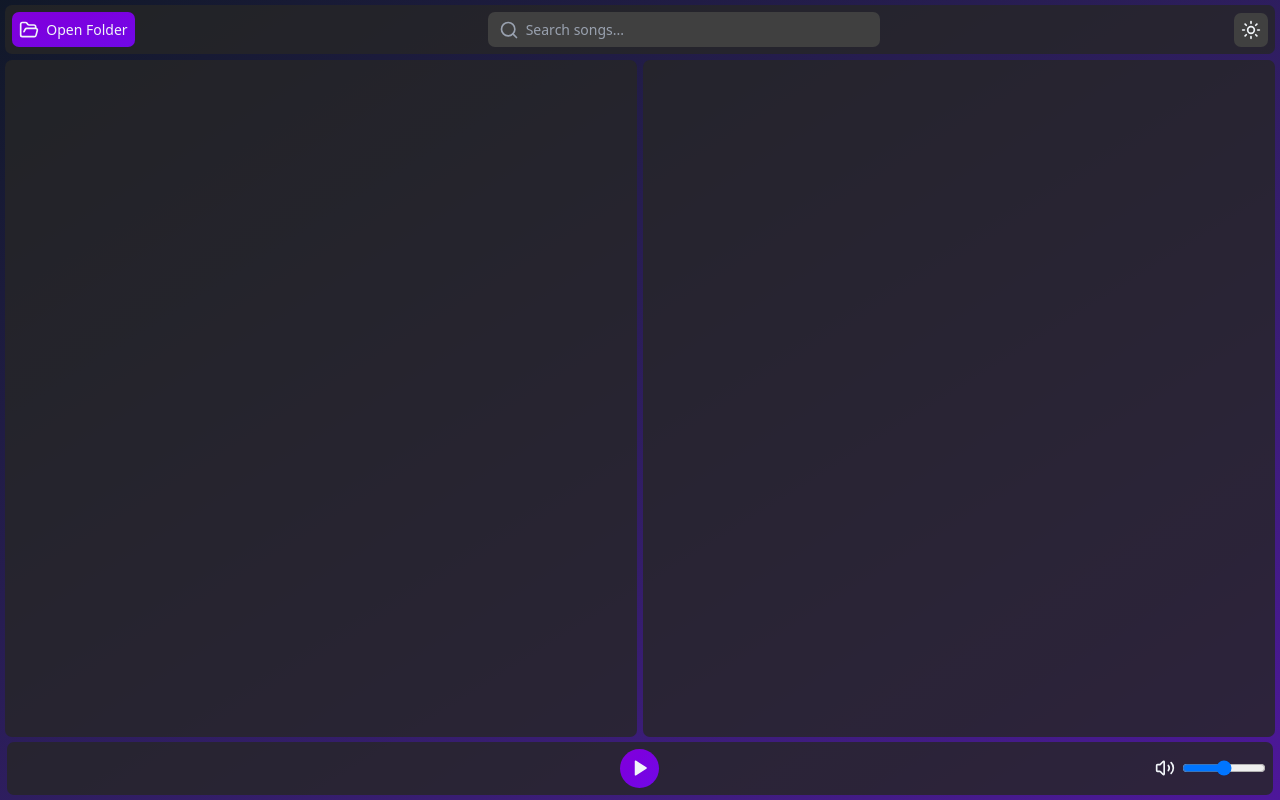
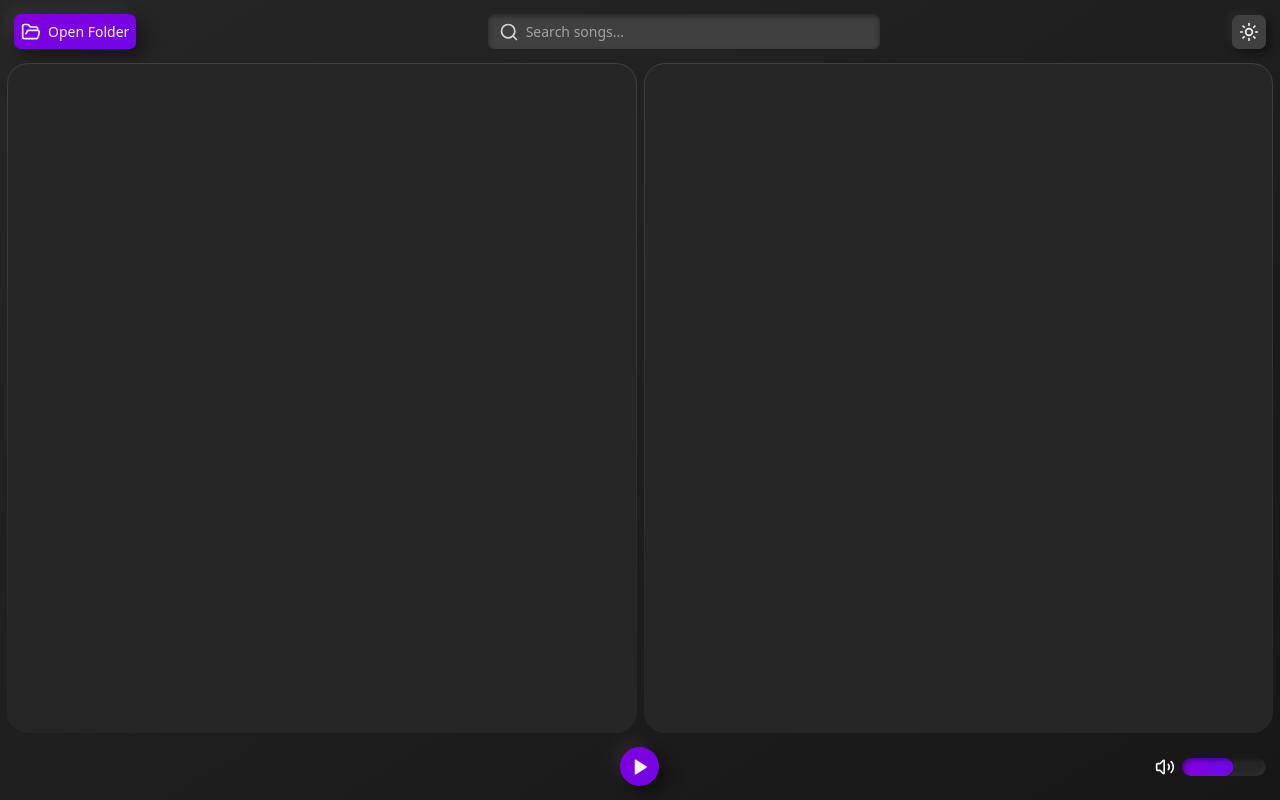
Before and after one commit to ReinhardtJ/tag-player, a SvelteKit app: page / in a window 1280 px wide. Built offline with nearby package versions, Linux system fonts and the light colour scheme.

Commit message:
neumorphic design changes

```diff
--- a/src/lib/components/BottomBar.svelte
+++ b/src/lib/components/BottomBar.svelte
@@ -11,7 +11,7 @@
   }
 </script>
 
-<div class="p-2 bg-gray-300 dark:bg-neutral-800/80 rounded-lg flex items-center justify-between">
+<div class="p-2  rounded-lg flex items-center justify-between">
   <!-- Left: Error message -->
   <div class="flex-1">
     {#if errorState.error}
@@ -21,19 +21,62 @@
 
   <!-- Center: Play/Pause button -->
   <div class="flex-1 flex justify-center">
-    <PlayButton />
+    <PlayButton/>
   </div>
 
   <!-- Right: Volume controls -->
   <div class="flex-1 flex items-center justify-end gap-2">
-    <Volume2 size={20} />
+    <Volume2 size={20}/>
     <input
-      type="range"
-      min="0"
-      max="100"
-      bind:value={volume}
-      oninput={onVolumeChange}
-      class="w-24"
+        type="range"
+        min="0"
+        max="100"
+        bind:value={volume}
+        oninput={onVolumeChange}
+        class="w-24 neo-slider"
+        style="--volume-percent: {volume}%"
     >
   </div>
 </div>
+
+<style>
+    /* Remove default styling */
+    .neo-slider {
+        -webkit-appearance: none;
+        appearance: none;
+        background: transparent;
+        cursor: pointer;
+    }
+
+    /* Track - Neomorphic inset with progressive purple fill and rounded end */
+    .neo-slider::-webkit-slider-runnable-track {
+        width: 100%;
+        height: 18px;
+        background:
+            radial-gradient(circle at var(--volume-percent) 50%,
+                var(--color-violet-700) 0%,
+                var(--color-violet-700) 9px,
+                transparent 9px
+            ),
+            linear-gradient(
+                to right,
+                var(--color-purple-700) 0%,
+                var(--color-violet-700) var(--volume-percent),
+                var(--color-neutral-800) var(--volume-percent),
+                var(--color-neutral-800) 100%
+            );
+        border-radius: 12px;
+        box-shadow: inset 2px 2px 4px rgba(0, 0, 0, 0.4),
+                    inset -2px -2px 4px rgba(255, 255, 255, 0.05);
+    }
+
+    /* Thumb - Invisible but still draggable */
+    .neo-slider::-webkit-slider-thumb {
+        -webkit-appearance: none;
+        appearance: none;
+        width: 0;
+        height: 18px;
+        margin-top: 0;
+    }
+
+</style>
--- a/src/lib/components/FileList.svelte
+++ b/src/lib/components/FileList.svelte
@@ -13,20 +13,45 @@
       playerState.isLoaded = true
       playerState.isPlaying = true
       playerState.currentSong = song
-      errorState.error = ""
+      errorState.error = ''
     } catch (e) {
       errorState.error = String(e)
     }
   }
 </script>
 
-<div class="h-full overflow-auto p-2 bg-gray-300/30 dark:bg-neutral-800/80 rounded-lg">
+<div class="h-full gradient-border rounded-3xl overflow-hidden">
+  <div class="h-full overflow-auto p-2 custom-scrollbar">
     {#each playerState.filteredSongs as song}
+      <div>
         <button
             onclick={() => play(song)}
-      class={`hover:bg-violet-500/30 rounded-lg p-2 my-1 w-full cursor-pointer text-left ${song === playerState.currentSong ? 'dark:bg-violet-700' : ''}`}
+            class={`neo-raised-xs bg-neutral-800 hover:bg-violet-500/30 rounded-lg p-2 my-1.5 w-full cursor-pointer text-left
+          ${song === playerState.currentSong ? 'dark:bg-violet-700' : ''}`}
         >
           {song.name}
         </button>
+      </div>
     {/each}
   </div>
+</div>
+
+<style>
+    .custom-scrollbar::-webkit-scrollbar {
+        width: 8px !important;
+    }
+
+    .custom-scrollbar::-webkit-scrollbar-track {
+        background: transparent !important;
+        border-radius: 0 1.5rem 1.5rem 0;
+    }
+
+    .custom-scrollbar::-webkit-scrollbar-thumb {
+        background: linear-gradient(to bottom right, #7e22ce, #6d28d9) !important;
+        border-radius: 12px;
+    }
+
+    .custom-scrollbar::-webkit-scrollbar-thumb:hover {
+        background: linear-gradient(to bottom right, #9333ea, #7c3aed) !important;
+    }
+</style>
--- a/src/lib/components/OpenFolderButton.svelte
+++ b/src/lib/components/OpenFolderButton.svelte
@@ -10,7 +10,14 @@
   }
 </script>
 
-<button onclick={selectFolder} class="flex items-center gap-2 bg-linear-to-br from-purple-700 to-violet-700 rounded-lg p-2 hover:from-purple-600 hover:to-violet-600">
-  <FolderOpen size={20} />
+<button
+    onclick={selectFolder}
+    class="
+      flex items-center gap-2
+      bg-gradient-to-br from-purple-700 to-violet-700 rounded-lg p-2
+      hover:from-purple-600 hover:to-violet-600
+      neo-raised"
+    >
+  <FolderOpen size={20}/>
   <span>Open Folder</span>
 </button>
--- a/src/lib/components/PlayButton.svelte
+++ b/src/lib/components/PlayButton.svelte
@@ -16,7 +16,7 @@
 
 <button
   onclick={togglePlayback}
-  class="bg-linear-to-br from-purple-700 to-violet-700 rounded-full p-3 hover:from-purple-600 hover:to-violet-600"
+  class="neo-raised bg-linear-to-br from-purple-700 to-violet-700 rounded-full p-3 hover:from-purple-600 hover:to-violet-600"
 >
   {#if playerState.isPlaying}
     <Pause size={18} fill="currentColor" />
--- /dev/null
+++ b/src/lib/components/SearchBar.svelte
@@ -0,0 +1,15 @@
+<script lang="ts">
+  import { Search } from '@lucide/svelte'
+  import { playerState } from '$lib/stores/player.svelte'
+</script>
+
+<div class="flex inset-shadow-sm inset-shadow-neutral-800 items-center gap-2
+ bg-gray-300 dark:bg-neutral-700 rounded-lg px-3 py-2 flex-1 mx-4 max-w-md">
+  <Search size={20} class="text-gray-600 dark:text-neutral-300" />
+  <input
+    type="text"
+    bind:value={playerState.searchQuery}
+    placeholder="Search songs..."
+    class="bg-transparent outline-none flex-1 text-gray-900 dark:text-white placeholder-neutral-600 dark:placeholder-neutral-400"
+  />
+</div>
--- a/src/lib/components/TagEditor.svelte
+++ b/src/lib/components/TagEditor.svelte
@@ -4,7 +4,7 @@
   const tags = $derived(playerState.currentSong?.tags)
 </script>
 
-<div class="h-full bg-gray-300 dark:bg-neutral-800/80 rounded-lg p-2">
+<div class="h-full gradient-border rounded-3xl p-2">
   {#if tags !== undefined }
     <table class="w-full">
       <tbody>
--- a/src/lib/components/ThemeToggle.svelte
+++ b/src/lib/components/ThemeToggle.svelte
@@ -30,7 +30,9 @@
   }
 </script>
 
-<button onclick={toggleDarkMode} class="p-2 rounded-lg bg-gray-300 dark:bg-neutral-700">
+<button
+    onclick={toggleDarkMode}
+    class="neo-raised-sm p-2 rounded-lg bg-gray-300 dark:bg-neutral-700">
   {#if isDarkMode}
     <Sun size={20} />
   {:else}
--- a/src/lib/components/TopBar.svelte
+++ b/src/lib/components/TopBar.svelte
@@ -1,25 +1,11 @@
 <script lang="ts">
-  import { Search } from '@lucide/svelte'
   import OpenFolderButton from './OpenFolderButton.svelte'
+  import SearchBar from './SearchBar.svelte'
   import ThemeToggle from './ThemeToggle.svelte'
-  import { playerState } from '$lib/stores/player.svelte'
-
-
 </script>
 
-<div class="flex justify-between items-center dark:bg-neutral-800/80 rounded-lg p-2">
-  <!-- Open Folder Button -->
+<div class="flex justify-between items-center rounded-lg p-2">
   <OpenFolderButton />
-  <!-- Search Bar -->
-  <div class="flex items-center gap-2 bg-gray-300 dark:bg-neutral-700 rounded-lg px-3 py-2 flex-1 mx-4 max-w-md">
-    <Search size={20} class="text-gray-600 dark:text-gray-400" />
-    <input
-      type="text"
-      bind:value={playerState.searchQuery}
-      placeholder="Search songs..."
-      class="bg-transparent outline-none flex-1 text-gray-900 dark:text-white placeholder-gray-500 dark:placeholder-gray-400"
-    />
-  </div>
-  <!-- Theme Toggle -->
+  <SearchBar />
   <ThemeToggle />
 </div>
--- a/src/main.css
+++ b/src/main.css
@@ -3,9 +3,132 @@
 @custom-variant dark (&:where(.dark, .dark *));
 
 html {
-  font-size: 14px;
+    font-size: 14px;
 }
 
 .dark {
-  color: theme(colors.slate.100);
+    color: theme(colors.slate.100);
 }
+
+.gradient-border {
+    background:
+            linear-gradient(transparent, transparent) padding-box,
+            linear-gradient(45deg, var(--color-purple-500), var(--color-violet-500)) border-box;
+    border: 1px solid transparent;
+}
+
+.dark .gradient-border {
+    background:
+            linear-gradient(var(--color-neutral-800), var(--color-neutral-800)) padding-box,
+            linear-gradient(0deg, var(--color-neutral-800), var(--color-neutral-700)) border-box;
+}
+
+.gradient-blur {
+    backdrop-filter: blur(10px);
+    background: rgba(255, 255, 255, 0.1);
+    border: 1px solid rgba(255, 255, 255, 0.2);
+}
+
+.dark .gradient-blur {
+    backdrop-filter: blur(10px);
+    background: rgba(0, 0, 0, 0.2);
+    border: 3px solid rgba(255, 255, 255, 0.1);
+}
+
+/* Neomorphic Inset */
+.neo-inset-xs {
+    box-shadow:
+        inset 1px 1px 2px rgba(0, 0, 0, 0.3),
+        inset -1px -1px 2px rgba(255, 255, 255, 0.1);
+}
+
+.neo-inset-sm {
+    box-shadow:
+        inset 2px 2px 4px rgba(0, 0, 0, 0.3),
+        inset -2px -2px 4px rgba(255, 255, 255, 0.1);
+}
+
+.neo-inset {
+    box-shadow:
+        inset 4px 4px 8px rgba(0, 0, 0, 0.3),
+        inset -4px -4px 8px rgba(255, 255, 255, 0.1);
+}
+
+.neo-inset-lg {
+    box-shadow:
+        inset 6px 6px 12px rgba(0, 0, 0, 0.3),
+        inset -6px -6px 12px rgba(255, 255, 255, 0.1);
+}
+
+.dark .neo-inset-xs {
+    box-shadow:
+        inset 1px 1px 3px rgba(0, 0, 0, 0.5),
+        inset -1px -1px 3px rgba(255, 255, 255, 0.05);
+}
+
+.dark .neo-inset-sm {
+    box-shadow:
+        inset 2px 2px 6px rgba(0, 0, 0, 0.5),
+        inset -2px -2px 6px rgba(255, 255, 255, 0.05);
+}
+
+.dark .neo-inset {
+    box-shadow:
+        inset 4px 4px 12px rgba(0, 0, 0, 0.5),
+        inset -4px -4px 12px rgba(255, 255, 255, 0.05);
+}
+
+.dark .neo-inset-lg {
+    box-shadow:
+        inset 6px 6px 16px rgba(0, 0, 0, 0.5),
+        inset -6px -6px 16px rgba(255, 255, 255, 0.05);
+}
+
+/* Neomorphic Raised */
+.neo-raised-xs {
+    box-shadow:
+        2px 2px 4px rgba(0, 0, 0, 0.2),
+        -2px -2px 4px rgba(255, 255, 255, 0.1);
+}
+
+.neo-raised-sm {
+    box-shadow:
+        3px 3px 6px rgba(0, 0, 0, 0.2),
+        -3px -3px 6px rgba(255, 255, 255, 0.1);
+}
+
+.neo-raised {
+    box-shadow:
+        6px 6px 12px rgba(0, 0, 0, 0.2),
+        -6px -6px 12px rgba(255, 255, 255, 0.1);
+}
+
+.neo-raised-lg {
+    box-shadow:
+        10px 10px 20px rgba(0, 0, 0, 0.2),
+        -10px -10px 20px rgba(255, 255, 255, 0.1);
+}
+
+.dark .neo-raised-xs {
+    box-shadow:
+        2px 2px 4px rgba(0, 0, 0, 0.4),
+        -2px -2px 4px rgba(255, 255, 255, 0.05);
+}
+
+.dark .neo-raised-sm {
+    box-shadow:
+        4px 4px 8px rgba(0, 0, 0, 0.4),
+        -4px -4px 8px rgba(255, 255, 255, 0.05);
+}
+
+.dark .neo-raised {
+    box-shadow:
+        8px 8px 16px rgba(0, 0, 0, 0.4),
+        -8px -8px 16px rgba(255, 255, 255, 0.05);
+}
+
+.dark .neo-raised-lg {
+    box-shadow:
+        12px 12px 24px rgba(0, 0, 0, 0.4),
+        -12px -12px 24px rgba(255, 255, 255, 0.05);
+}
--- a/src/routes/+page.svelte
+++ b/src/routes/+page.svelte
@@ -5,18 +5,18 @@
   import BottomBar from '$lib/components/BottomBar.svelte'
 </script>
 
-<main class="bg-white dark:bg-linear-to-br dark:from-gray-900 dark:to-violet-900">
-  <div class="grid grid-cols-2 grid-rows-[auto_1fr_auto] h-screen gap-1.5">
-    <div class="col-span-2 mt-1.5 mx-1.5">
+<main class="bg-white dark:bg-linear-to-br dark:from-neutral-800 dark:to-neutral-900">
+  <div class="grid grid-cols-2 grid-rows-[auto_1fr_auto] h-screen gap-2">
+    <div class="col-span-2 mt-2 mx-2">
       <TopBar />
     </div>
-    <div class="ml-1.5 h-full overflow-hidden">
+    <div class="ml-2 h-full overflow-hidden">
       <FileList />
     </div>
-    <div class="mr-1.5 h-full overflow-hidden">
+    <div class="mr-2 h-full overflow-hidden">
       <TagEditor />
     </div>
-    <div class="col-span-2 mx-2 mb-1.5">
+    <div class="col-span-2 mx-2 mb-2">
       <BottomBar />
     </div>
   </div>
```
Lines whose indentation alone changed are shown as unchanged.
